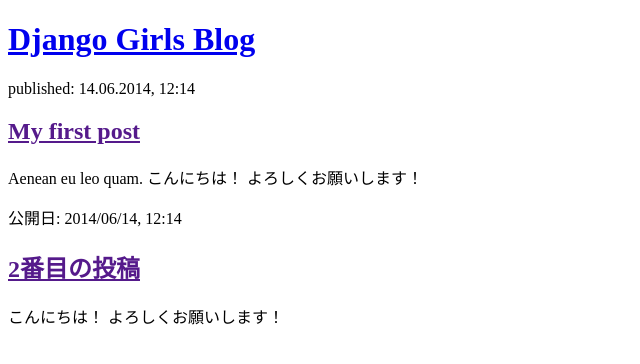
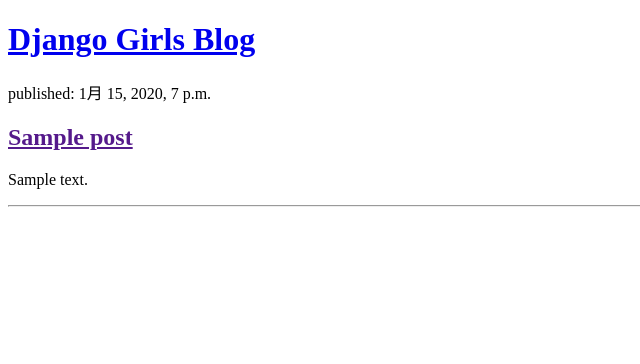
Before and after one commit to Kyo0120/my-first-blog, a Django app: page / in a window 1280 px wide. Shown: the top 364 px of the page, without its empty margins (0-640 px from the left). Run offline with Django 3.2, Linux system fonts and the light colour scheme; tables that the repository leaves empty hold one stand-in row (values such as "Sample post").

Commit message:
modified templates to diplay posts from databese

```diff
--- a/blog/templates/blog/post_list.html
+++ b/blog/templates/blog/post_list.html
@@ -8,16 +8,16 @@
             <h1><a href="/">Django Girls Blog</a></h1>
         </div>
 
+        {% for post in posts %}
+
         <div>
-            <p>published: 14.06.2014, 12:14</p>
-            <h2><a href="">My first post</a></h2>
-            <p>Aenean eu leo quam. こんにちは！ よろしくお願いします！ </p>
+            <p>published: {{ post.published_date }}</p>
+            <h2><a href="">{{ post.title }}</a></h2>
+            <p>{{ post.text|linebreaksbr }}</p>
+            <hr>
         </div>
 
-        <div>
-            <p>公開日: 2014/06/14, 12:14</p>
-            <h2><a href="">2番目の投稿</a></h2>
-            <p> こんにちは！ よろしくお願いします！ </p>
-        </div>
+        {% endfor %}
+
     </body>
 </html>
--- a/blog/views.py
+++ b/blog/views.py
@@ -1,6 +1,7 @@
 from django.shortcuts import render
-
-# Create your views here.
+from .models import Post
+from django.utils import timezone
 
 def post_list(request):
-    return render(request, 'blog/post_list.html', {})
+    posts = Post.objects.filter(published_date__lte=timezone.now()).order_by('published_date')
+    return render(request, 'blog/post_list.html', {'posts': posts})
```
